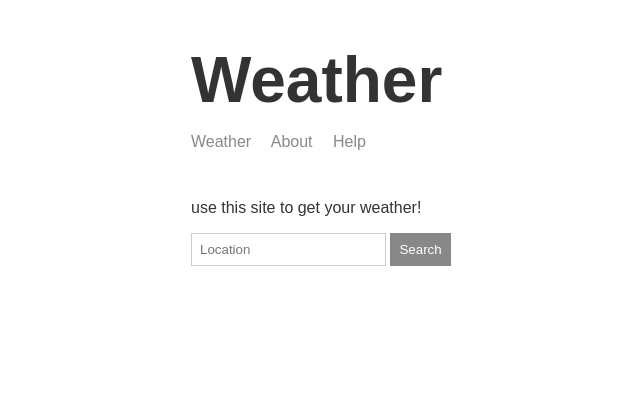
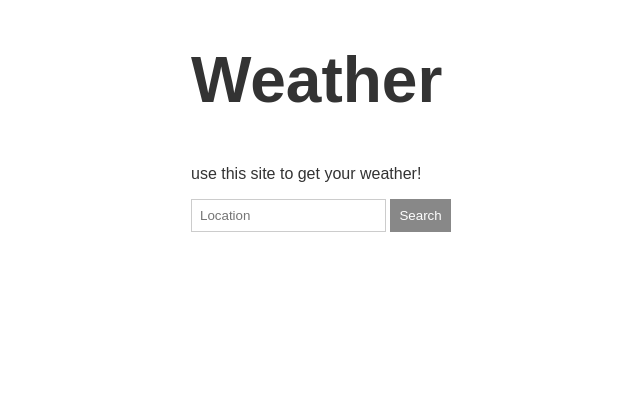
Before and after one commit to ahmedMechergui/weather, a Node server app: page / in a window 1280 px wide. Shown: the top 420 px of the page, without its empty margins (124-764 px from the left). Run offline with Node 20, Linux system fonts and the light colour scheme.

Commit message:
heroku changes

```diff
--- a/views/partials/header.hbs
+++ b/views/partials/header.hbs
@@ -1,8 +1,8 @@
 <header>
     <h1>{{title}}</h1>
-    <div>
-        <a href="/">Weather</a>
-        <a href="/about">About</a>
-        <a href="/help">Help</a>
-    </div>
+<!--    <div>-->
+<!--        <a href="/">Weather</a>-->
+<!--        <a href="/about">About</a>-->
+<!--        <a href="/help">Help</a>-->
+<!--    </div>-->
 </header>
```
